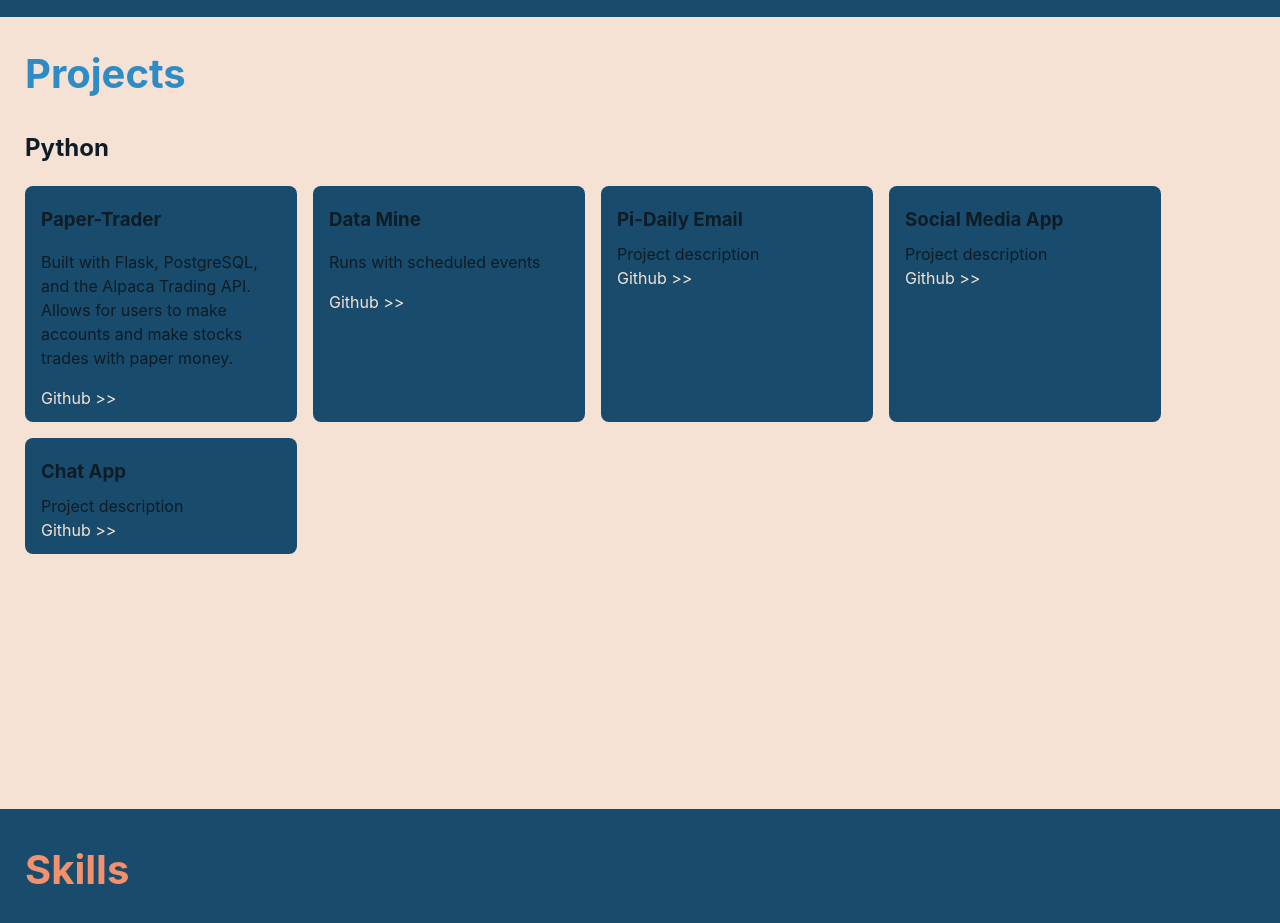
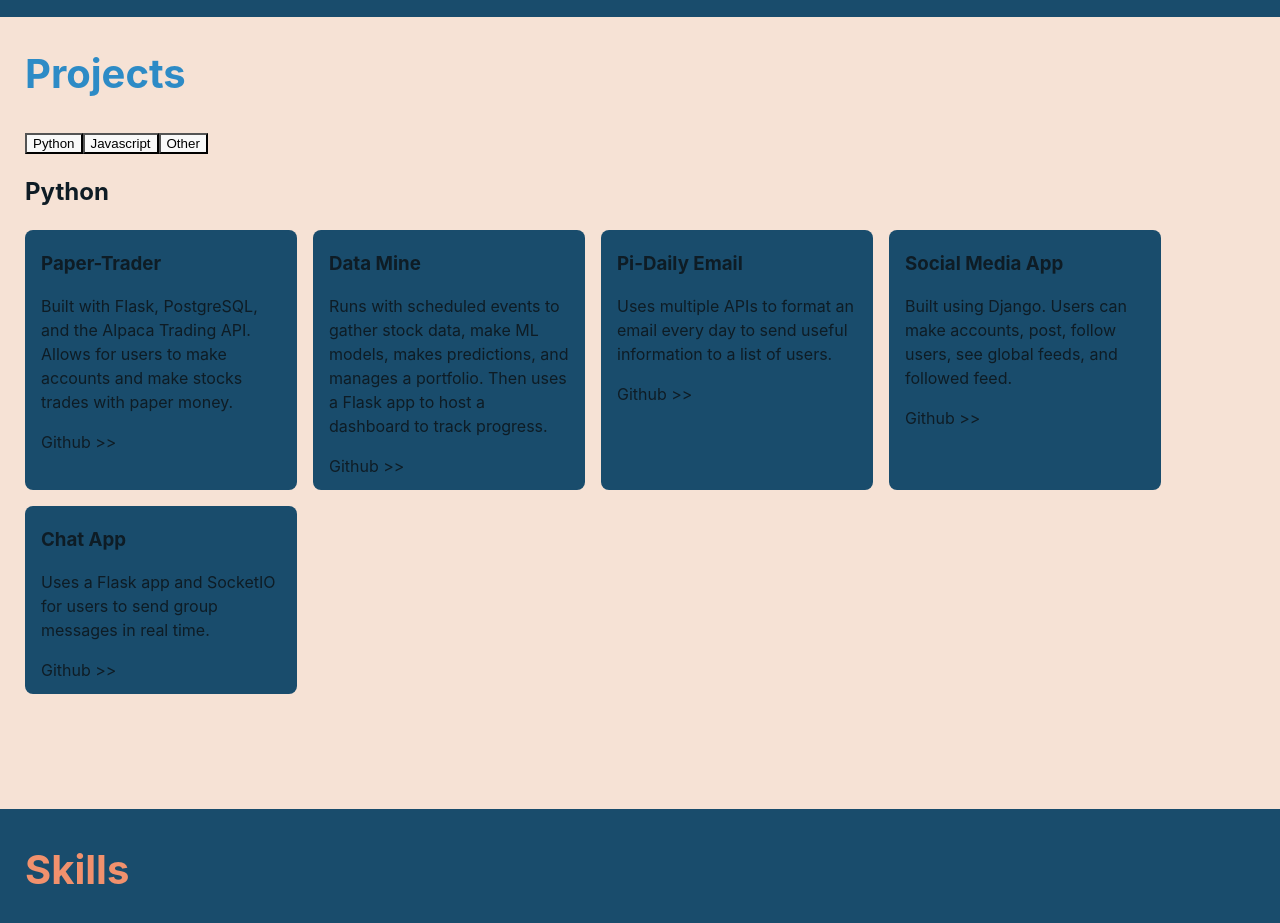
Before and after one commit to rdawson46/vue-portfolio, a Vue app: page / in a window 1280 px wide. Shown: the part 2320-3243 px from the top of the page. Built offline with nearby package versions, Linux system fonts and the light colour scheme.

Commit message:
fixed max relational size, and added some descriptions to a few projects

```diff
--- a/src/components/Projects.vue
+++ b/src/components/Projects.vue
@@ -9,6 +9,11 @@ const index = ref(0);
 <template>
     <div class="section">
         <h1>Projects</h1>
+
+        <button @click="index=0">Python</button>
+        <button @click="index=1">Javascript</button>
+        <button @click="index=2">Other</button>
+
 
         <div class="language" v-if='index == 0'>
             <h2>Python</h2>
@@ -26,34 +31,35 @@ const index = ref(0);
                 <div class="project">
                     <h3>Data Mine</h3>
 
-                    <p>Runs with scheduled events</p>
+                    <p>
+                        Runs with scheduled events to gather stock data, make ML models, makes predictions,
+                        and manages a portfolio. Then uses a Flask app to host a dashboard to track progress.
+                    </p>
 
                     <a href="">Github >></a>
                 </div>
                 <div class="project">
                     <h3>Pi-Daily Email</h3>
 
-                    Project description
-
-                    <br>
+                    <p>
+                        Uses multiple APIs to format an email every day to send useful information to a list of users.
+                    </p>
 
                     <a href="">Github >></a>
                 </div>
                 <div class="project">
                     <h3>Social Media App</h3>
 
-                    Project description
-
-                    <br>
+                    <p>
+                        Built using Django. Users can make accounts, post, follow users, see global feeds, and followed feed.
+                    </p>
 
                     <a href="">Github >></a>
                 </div>
                 <div class="project">
                     <h3>Chat App</h3>
 
-                    Project description
-
-                    <br>
+                    <p>Uses a Flask app and SocketIO for users to send group messages in real time.</p>
 
                     <a href="">Github >></a>
                 </div>
@@ -108,8 +114,8 @@ const index = ref(0);
                 <div class="project">
                     <h3>Course Scheduler</h3>
 
-                    Made with Java and SQL.
-                    <br>
+                    <p>Made with Java and SQL.</p>
+
 
                     <a href="">Github >></a>
                 </div>
@@ -194,7 +200,7 @@ a {
     background-image: linear-gradient(to right,
             var(--accent),
             var(--accent) 50%,
-            var(--background) 50%);
+            var(--text) 50%);
     background-size: 200% 100%;
     background-position: -100%;
     display: inline-block;
--- a/src/style.css
+++ b/src/style.css
@@ -3,7 +3,7 @@
   line-height: 1.5;
   font-weight: 400;
 
-  font-size: max(1.25vmax, 16px);
+  font-size: max(1.1vmax, 16px);
   --text: #F6E2D5;
   --background: #0e1c25;
   --primary: #194c6c;
```
